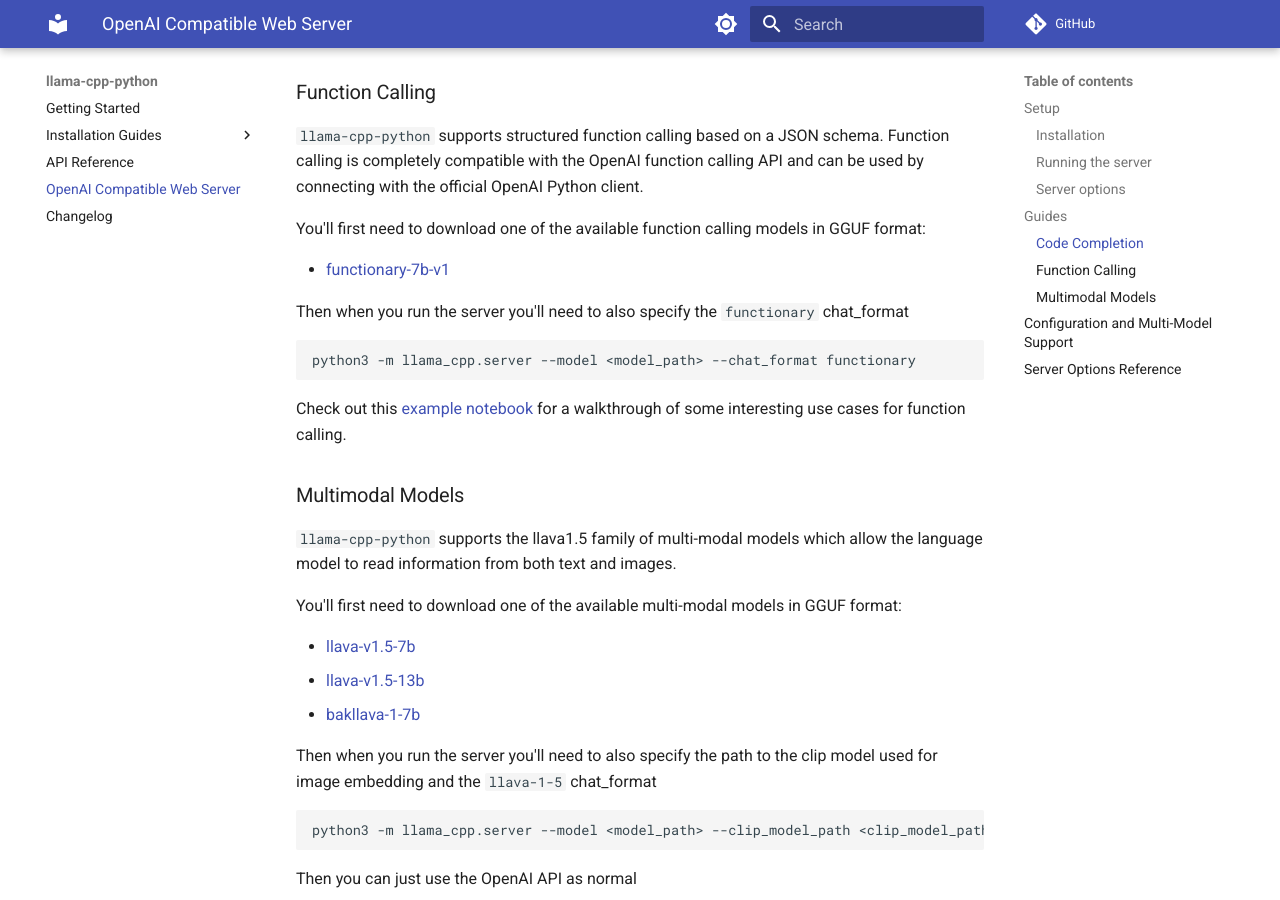
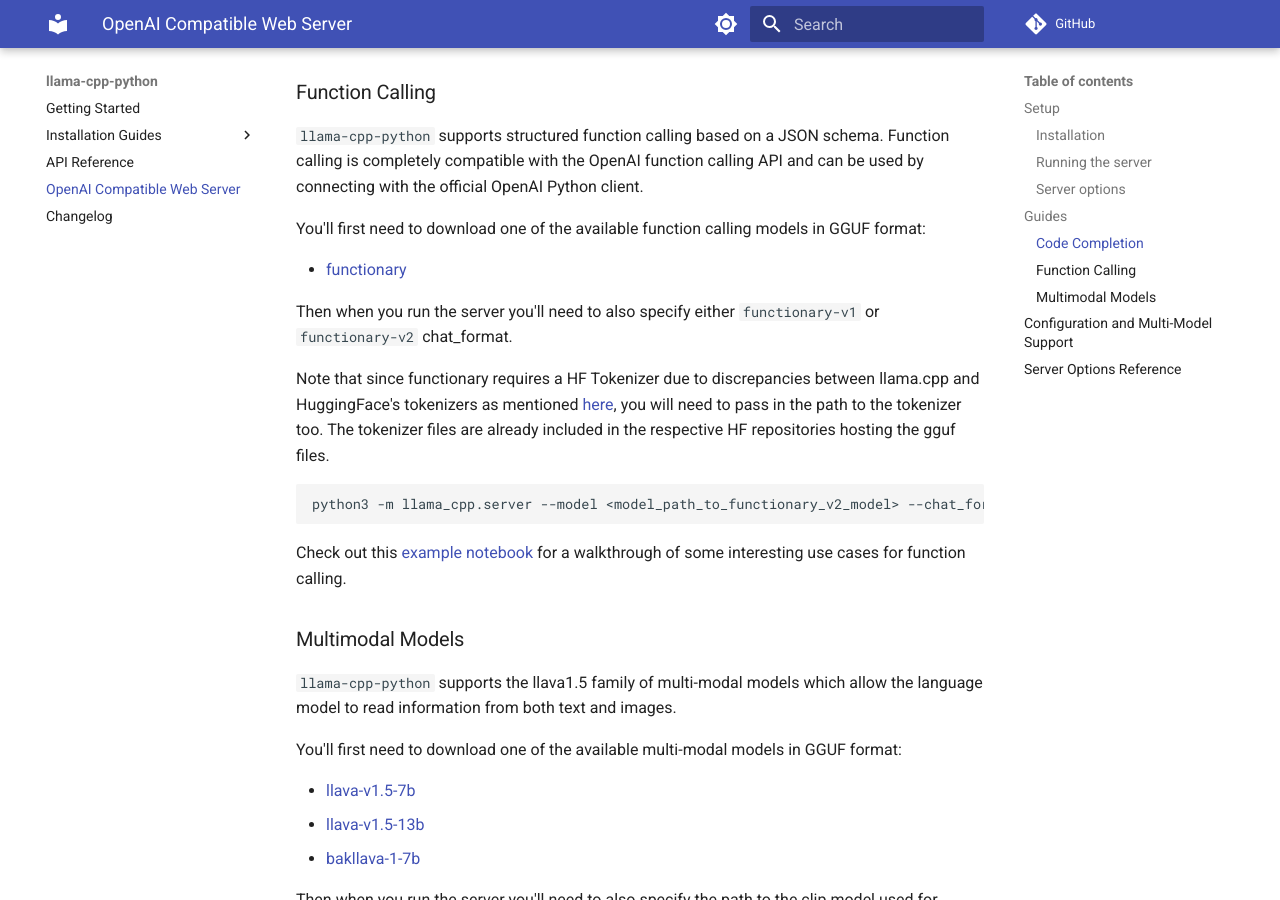
Before and after one commit to francomattar/Python-llama-cpp, an MkDocs documentation site: the page built from docs/server.md, in a window 1280 px wide and 900 px high, scrolled down 1634 px. Built offline with MkDocs 1.6.1 and Material for MkDocs 9.7.7, drawn with Linux system fonts in a browser that asks for light colours; comment, search, counter and statistics services are not loaded.

Commit message:
docs: Update Functionary OpenAI Server Readme (#1193)
* update functionary parts in server readme

* add write-up about hf tokenizer

````diff
--- a/docs/server.md
+++ b/docs/server.md
@@ -76,12 +76,14 @@ Function calling is completely compatible with the OpenAI function calling API a
 
 You'll first need to download one of the available function calling models in GGUF format:
 
-- [functionary-7b-v1](https://huggingface.co/abetlen/functionary-7b-v1-GGUF)
+- [functionary](https://huggingface.co/meetkai)
 
-Then when you run the server you'll need to also specify the `functionary` chat_format
+Then when you run the server you'll need to also specify either `functionary-v1` or `functionary-v2` chat_format.
+
+Note that since functionary requires a HF Tokenizer due to discrepancies between llama.cpp and HuggingFace's tokenizers as mentioned [here](https://github.com/abetlen/llama-cpp-python/blob/main?tab=readme-ov-file#function-calling), you will need to pass in the path to the tokenizer too. The tokenizer files are already included in the respective HF repositories hosting the gguf files.
 
 ```bash
-python3 -m llama_cpp.server --model <model_path> --chat_format functionary
+python3 -m llama_cpp.server --model <model_path_to_functionary_v2_model> --chat_format functionary-v2 --hf_pretrained_model_name_or_path <model_path_to_functionary_v2_tokenizer>
 ```
 
 Check out this [example notebook](https://github.com/abetlen/llama-cpp-python/blob/main/examples/notebooks/Functions.ipynb) for a walkthrough of some interesting use cases for function calling.
````
Also changed, not shown: 1 other file.
